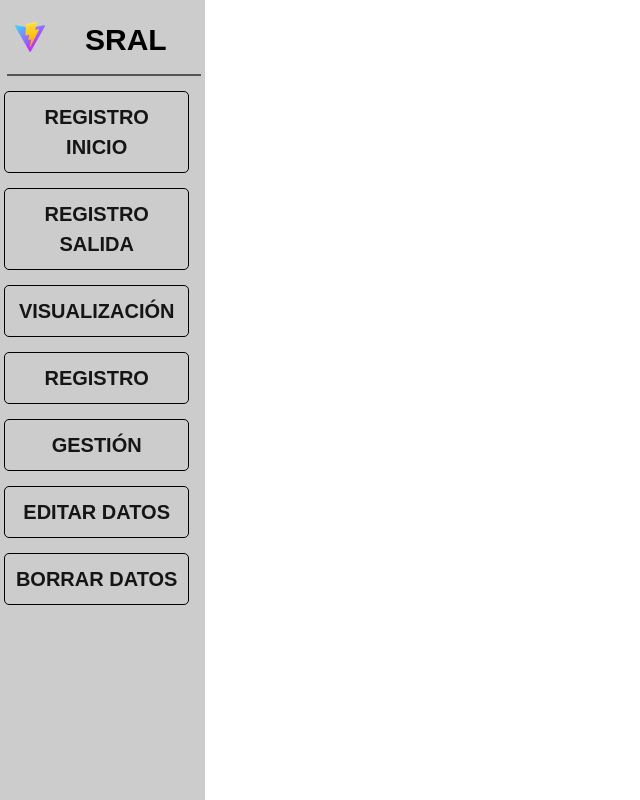
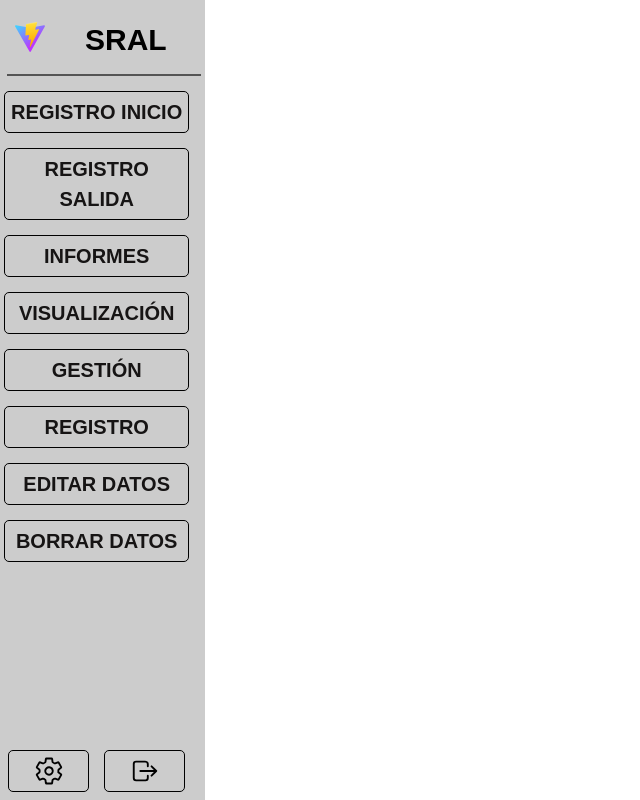
Before and after one commit to JavierQaZ/SRALv2, a React (Vite) app in the folder Frontend/: page /home in a window 1280 px wide. Shown: the whole page, without its empty margins (0-640 px from the left). Built offline with nearby package versions, Linux system fonts and the light colour scheme.

Commit message:
Base para Configuraciones/Informes + Botones de Sidebar + Iconos

```diff
--- a/Frontend/src/styles/Sidebar.css
+++ b/Frontend/src/styles/Sidebar.css
@@ -26,7 +26,19 @@
 }
 
 #sidebar-container{
+    flex: 1;
+    display: flex;
+    flex-direction: column;
+    justify-content: space-between;
     gap: 15px;
+}
+
+#bottom-sidebar-container{
+    flex: 0;
+    display: flex;
+    flex-direction: row;
+    justify-content: space-between;
+    gap: 15px
 }
 
 .side-item{
@@ -36,7 +48,7 @@
     text-decoration: none;
     color: rgb(22, 20, 20);
     font-size: 20px;
-    padding: 10px;
+    padding: 5px;
     text-transform: uppercase;
     text-align: center;
     border-radius: 5px;
@@ -47,3 +59,29 @@
     background-color: #bbbbbb;
     transform: scale(1.1);
 }
+
+.sidebar {
+    display: flex;
+    flex-direction: column;
+    height: 100vh;
+}
+
+.mt-auto {
+    margin-top: auto;
+    margin-bottom: 10px;
+}
+
+.bottom-side-item{
+    border: 1px solid #000000;
+    color: rgb(22, 20, 20);
+    padding: 5px;
+    text-align: center;
+    border-radius: 5px;
+    transition: all ease-in .15s;
+
+}
+
+.bottom-side-item:hover{
+    background-color: #bbbbbb;
+    transform: scale(1.1);
+}
--- /dev/null
+++ b/Frontend/src/views/Configuraciones.jsx
@@ -0,0 +1,9 @@
+import React from "react";
+
+function Configuraciones(){
+    return (
+        <p>configs</p>
+    )
+}
+
+export default Configuraciones;
--- a/Frontend/src/views/Home.jsx
+++ b/Frontend/src/views/Home.jsx
@@ -1,8 +1,12 @@
 import React from "react";
-import { Routes, Route, Link, Navigate } from "react-router-dom";
+import { Routes, Route, Link } from "react-router-dom";
+
+import iconSettings from "../assets/settings.svg"
+import iconLogout from "../assets/logout.svg"
 
 import "../styles/Sidebar.css";
 import "../styles/Content.css";
+
 
 import RegistroInicio from "./RegistroInicio.jsx";
 import RegistroSalida from "./RegistroSalida.jsx";
@@ -11,6 +15,8 @@ import Registro from "./Registro.jsx";
 import Gestion from "./Gestion.jsx";
 import EditarDatos from "./EditarDatos.jsx";
 import BorrarDatos from "./BorrarDatos.jsx";
+import Informes from "./Informes.jsx";
+import Configuraciones from "./Configuraciones.jsx";
 
 function Home(){
     return(
@@ -22,7 +28,7 @@ function Home(){
                             <div className="row main">
                                 <Link to=""className="d-inline-flex p-2 main-log" id="side-item-brand">
                                     <img
-                                        src="/vite.svg" /* reemplazar con ícono real */
+                                        src="/vite.svg"
                                         alt="logo"
                                         width="30px"
                                         height="30px"
@@ -36,14 +42,17 @@ function Home(){
                             <Link to="registroSalida" className="side-item">
                                 Registro Salida
                             </Link>
+                            <Link to="informes" className="side-item">
+                                Informes
+                            </Link>
                             <Link to="visualizacionDatos" className="side-item">
                                 Visualización
                             </Link>
+                            <Link to="gestion" className="side-item">
+                                Gestión
+                            </Link>
                             <Link to="registro" className="side-item">
                                 Registro
-                            </Link>
-                            <Link to="gestion" className="side-item">
-                                Gestión
                             </Link>
                             <Link to="editarDatos" className="side-item">
                                 Editar Datos
@@ -51,6 +60,25 @@ function Home(){
                             <Link to="borrarDatos" className="side-item">
                                 Borrar Datos
                             </Link>
+
+                            <div className="mt-auto d-flex flex-row row-auto m-1 row-sm-4 row-md-3 row-lg-3 row-xl-2 justify-content-between" id="bottom-sidebar-container">
+                                <Link to="configuraciones" className="bottom-side-item flex-grow-1 text-center">
+                                <img
+                                        src={iconSettings}
+                                        alt="Ajustes"
+                                        width="30px"
+                                        height="30px"
+                                    />
+                                </Link>
+                                <Link to="" className="bottom-side-item flex-grow-1 text-center">
+                                <img
+                                        src={iconLogout}
+                                        alt="Cerrar Sesión"
+                                        width="30px"
+                                        height="30px"
+                                    />
+                                </Link>
+                            </div>
                         </div>
                     </div>
 
@@ -60,10 +88,12 @@ function Home(){
                             <Route path="/registroInicio" element={<RegistroInicio/>}></Route>
                             <Route path="/registroSalida" element={<RegistroSalida/>}></Route>
                             <Route path="/visualizacionDatos" element={<VisualizacionDatos/>}></Route>
+                            <Route path="/gestion" element={<Gestion/>}></Route>
+                            <Route path="/informes" element={<Informes/>}></Route>
                             <Route path="/registro/*" element={<Registro/>}></Route>
-                            <Route path="/gestion" element={<Gestion/>}></Route>
                             <Route path="/editarDatos/*" element={<EditarDatos/>}></Route>
                             <Route path="/borrarDatos/*" element={<BorrarDatos/>}></Route>
+                            <Route path="/configuraciones" element={<Configuraciones/>}></Route>
                         </Routes>
                     </main>
                 </div>
--- /dev/null
+++ b/Frontend/src/views/Informes.jsx
@@ -0,0 +1,11 @@
+import React from "react";
+
+function Informes(){
+    return(
+        <div>
+            <p>Informes</p>
+        </div>
+    )
+}
+
+export default Informes;
```
Also changed, not shown: Frontend/src/assets/logout.svg (added), Frontend/src/assets/settings.svg (added).
